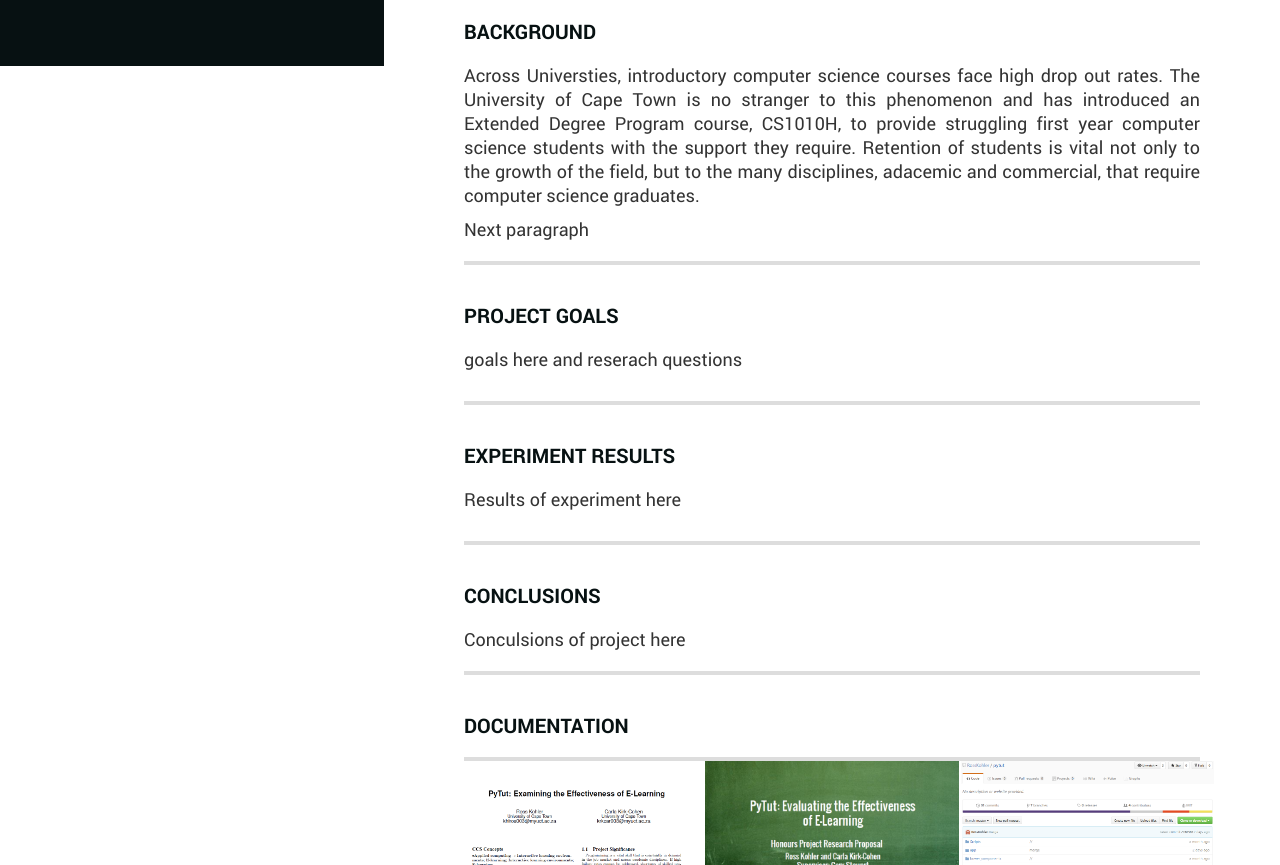
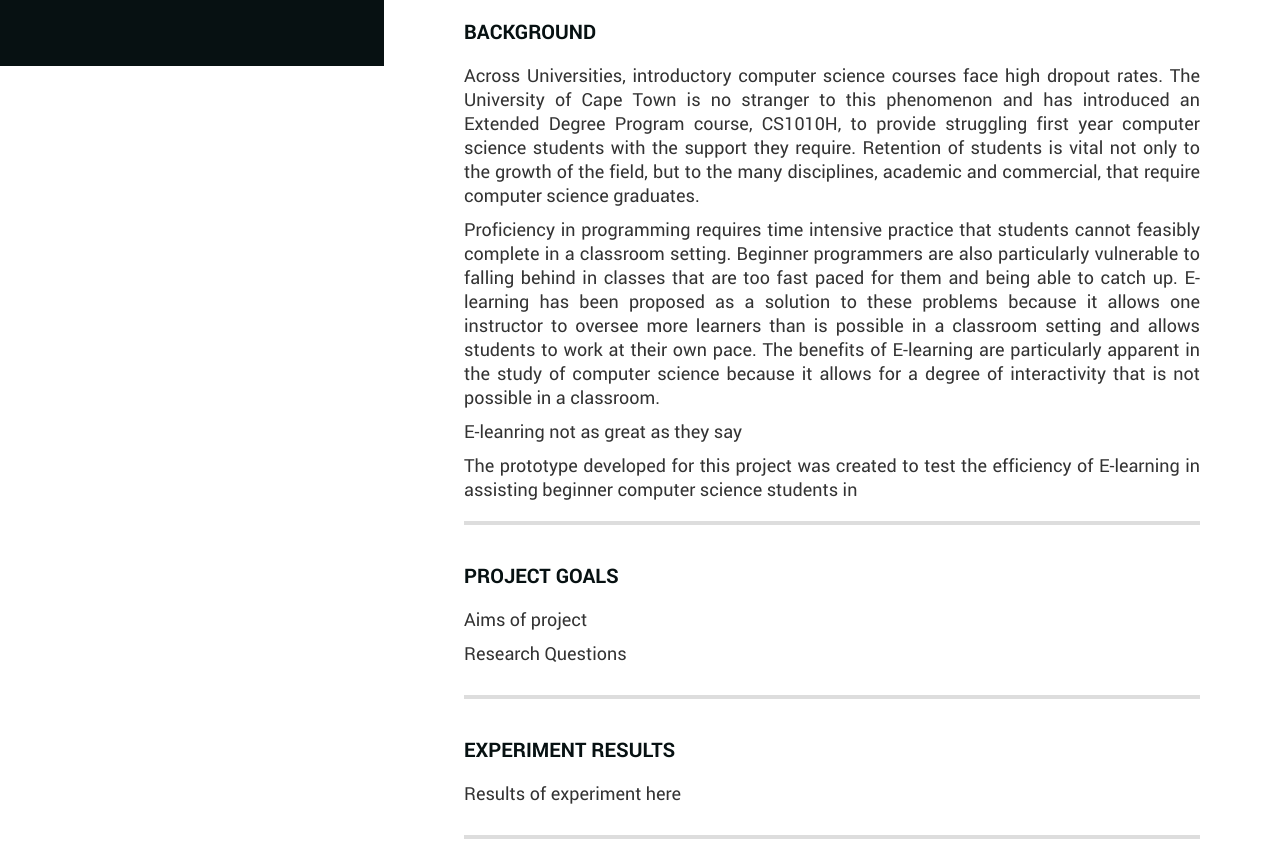
Before and after one commit to carlakirkcohen/pytutSite, a plain HTML site: page index.html in a window 1280 px wide. Shown: the part 734-1599 px from the top of the page. Drawn offline with Linux system fonts and the light colour scheme.

Commit message:
update backfground

```diff
--- a/index.html
+++ b/index.html
@@ -99,11 +99,20 @@
                     <div class="row">
                         <div class="col-md-12">
                             <h4 class="widget-title">Background</h4>
-                              <p>Across Universties, introductory computer science courses face high drop out rates. The University of Cape Town is no stranger to this
+                            <p>Across Universities, introductory computer science courses face high dropout rates. The University of Cape Town is no stranger to this
                               phenomenon and has introduced an Extended Degree Program course, CS1010H, to provide struggling first year computer science students with
-                              the support they require. Retention of students is vital not only to the growth of the field, but to the many disciplines, adacemic and
-                              commercial, that require computer science graduates.   </p>
-                              <p>Next paragraph</p>
+                              the support they require. Retention of students is vital not only to the growth of the field, but to the many disciplines, academic and
+                              commercial, that require computer science graduates. </p>
+                            <p>Proficiency in programming requires time intensive practice that students cannot feasibly complete in a classroom setting. Beginner
+                              programmers are also particularly vulnerable to falling behind in classes that are too fast paced for them and being able to catch up.
+                              E-learning has been proposed as a solution to these problems because it allows one instructor to oversee more learners than is possible
+                              in a classroom setting and allows students to work at their own pace. The benefits of E-learning are particularly apparent in the study
+                              of computer science because it allows for a degree of interactivity that is not possible in a classroom. </p>
+                              <p> E-leanring not as great as they say </p>
+                              <p>The prototype developed for this project was created to test the efficiency of E-learning in assisting beginner computer science students
+                              in </p>
+
+
                             <hr>
                         </div>
                     </div> <!-- #BACKGROUND -->
@@ -114,7 +123,8 @@
                     <div class="row">
                         <div class="col-md-12">
                             <h4 class="widget-title">Project Goals</h4>
-                            <p>goals here and reserach questions</p>
+                            <p>Aims of project</p>
+                            <p>Research Questions</p>
                         </div>
                     </div>
 
```
